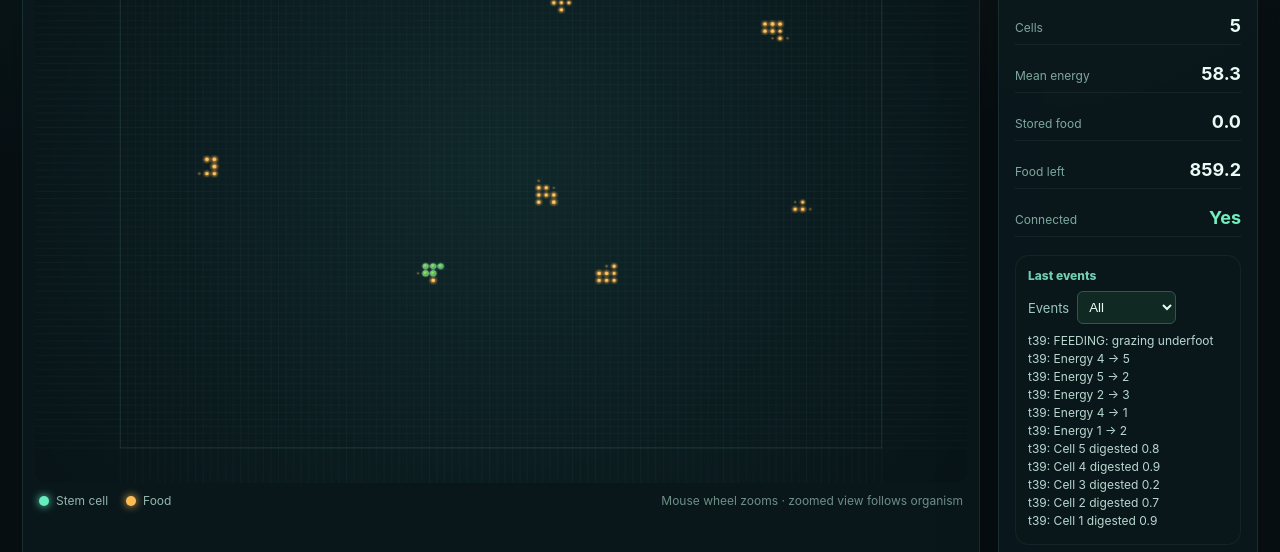
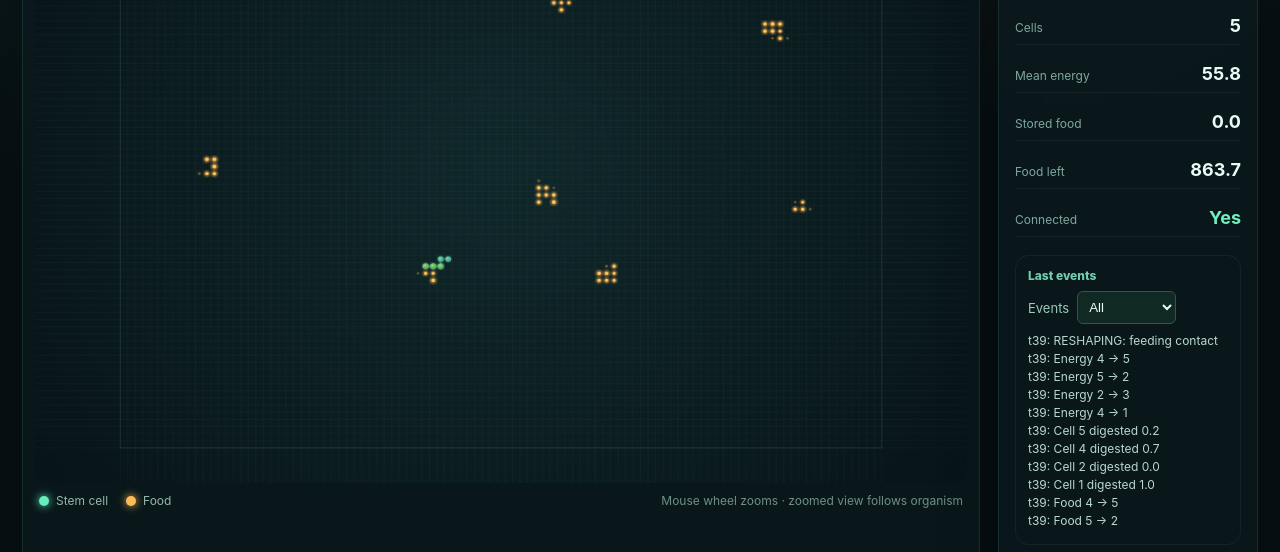
Before and after one commit to Esperimental/cell-organism-poc, a website: page src/gui/index.html in a window 1280 px wide. Shown: the part 270-822 px from the top of the page. Drawn offline with Linux system fonts and the light colour scheme.

Commit message:
Share gameplay rules across random runs and environment presets

```diff
--- a/configs/baseline.json
+++ b/configs/baseline.json
@@ -5,7 +5,6 @@
   "foodSenseRadius": 8,
   "foodSenseMinBiomass": 2,
   "grazing": {
-    "moveForageImprovement": 1.2,
     "minSupportRatio": 1.9,
     "migrationMinDistance": 10,
     "migrationSenseRadius": 60,
--- a/experiments/catalog.json
+++ b/experiments/catalog.json
@@ -1,65 +1,119 @@
 [
   {
-    "id": "fold-rich", "name": "Body language — fold over rich food",
+    "id": "fold-rich",
+    "name": "Body language — fold over rich food",
     "description": "A cross must fold around its neighbours to cover a rich square patch.",
-    "scenario": "scenarios/fold-rich.json", "seed": 1,
-    "rulesOverrides": { "reshape": { "responsive": true }, "grazing": { "migrationTargetJitterFraction": 0 } },
-    "worldOverrides": { "minX": -4, "maxX": 9, "minY": -3, "maxY": 8, "foodSpawn": { "enabled": false }, "foodSpread": { "enabled": false } },
-    "view": { "tick": 12, "speed": 1, "zoom": 1 }
+    "scenario": "scenarios/fold-rich.json",
+    "seed": 1,
+    "worldOverrides": {
+      "minX": -4,
+      "maxX": 9,
+      "minY": -3,
+      "maxY": 8,
+      "foodSpawn": {
+        "enabled": false
+      },
+      "foodSpread": {
+        "enabled": false
+      }
+    },
+    "view": {
+      "tick": 12,
+      "speed": 1,
+      "zoom": 1
+    }
   },
   {
-    "id": "balanced-feeding", "name": "Body language — balanced feeding",
+    "id": "balanced-feeding",
+    "name": "Body language — balanced feeding",
     "description": "Two similar feeding positions: observe settling and resistance to repeated reversals.",
-    "scenario": "scenarios/balanced-feeding.json", "seed": 1,
-    "rulesOverrides": { "reshape": { "responsive": true }, "grazing": { "migrationTargetJitterFraction": 0 } },
-    "worldOverrides": { "minX": -4, "maxX": 9, "minY": -3, "maxY": 8, "foodSpawn": { "enabled": false }, "foodSpread": { "enabled": false } },
-    "view": { "tick": 60, "speed": 1, "zoom": 1 }
+    "scenario": "scenarios/balanced-feeding.json",
+    "seed": 1,
+    "worldOverrides": {
+      "minX": -4,
+      "maxX": 9,
+      "minY": -3,
+      "maxY": 8,
+      "foodSpawn": {
+        "enabled": false
+      },
+      "foodSpread": {
+        "enabled": false
+      }
+    },
+    "view": {
+      "tick": 60,
+      "speed": 1,
+      "zoom": 1
+    }
   },
   {
-    "id": "leave-depleted", "name": "Body language — leave depleted food",
+    "id": "leave-depleted",
+    "name": "Body language — leave depleted food",
     "description": "Almost empty food underfoot and a fresh patch nearby: persistence must not prevent departure.",
-    "scenario": "scenarios/leave-depleted.json", "seed": 1,
-    "rulesOverrides": { "reshape": { "responsive": true }, "grazing": { "migrationTargetJitterFraction": 0 } },
-    "worldOverrides": { "minX": -4, "maxX": 9, "minY": -3, "maxY": 8, "foodSpawn": { "enabled": false }, "foodSpread": { "enabled": false } },
-    "view": { "tick": 40, "speed": 1, "zoom": 1 }
+    "scenario": "scenarios/leave-depleted.json",
+    "seed": 1,
+    "worldOverrides": {
+      "minX": -4,
+      "maxX": 9,
+      "minY": -3,
+      "maxY": 8,
+      "foodSpawn": {
+        "enabled": false
+      },
+      "foodSpread": {
+        "enabled": false
+      }
+    },
+    "view": {
+      "tick": 40,
+      "speed": 1,
+      "zoom": 1
+    }
   },
   {
     "id": "body-language",
     "name": "Body language — two food patches",
-    "description": "Fixed small world: reach, gather, feed, then leave for the second patch. Experimental body response; no random food or regrowth.",
+    "description": "Fixed small world: reach, gather, feed, then leave for the second patch. Shared game behaviour; no random food or regrowth.",
     "scenario": "scenarios/body-language.json",
     "seed": 1,
-    "rulesOverrides": {
-      "reshape": { "responsive": true, "moveEveryTicks": 3, "reachRadius": 3, "approachWeight": 3 },
-      "grazing": { "migrationTargetJitterFraction": 0 }
+    "worldOverrides": {
+      "minX": -4,
+      "maxX": 9,
+      "minY": -3,
+      "maxY": 8,
+      "foodSpawn": {
+        "enabled": false
+      },
+      "foodSpread": {
+        "enabled": false
+      }
     },
-    "worldOverrides": {
-      "minX": -4, "maxX": 9, "minY": -3, "maxY": 8,
-      "foodSpawn": { "enabled": false }, "foodSpread": { "enabled": false }
-    },
-    "view": { "tick": 60, "speed": 1, "zoom": 1 }
-  },
-  {
-    "id": "body-language-control",
-    "name": "Body language — original behaviour",
-    "description": "The identical two-patch scene with the new body response switched off, for comparison.",
-    "scenario": "scenarios/body-language.json",
-    "seed": 1,
-    "rulesOverrides": { "grazing": { "migrationTargetJitterFraction": 0 } },
-    "worldOverrides": {
-      "minX": -4, "maxX": 9, "minY": -3, "maxY": 8,
-      "foodSpawn": { "enabled": false }, "foodSpread": { "enabled": false }
-    },
-    "view": { "tick": 60, "speed": 1, "zoom": 1 }
+    "view": {
+      "tick": 60,
+      "speed": 1,
+      "zoom": 1
+    }
   },
   {
     "id": "grazing-underlay",
     "name": "Grazing underfoot",
-    "description": "Inspect feeding without translation. Matches the five-tick acceptance snapshot.",
+    "description": "Food beneath the organism: inspect feeding and adjustment with the shared game rules.",
     "scenario": "scenarios/grazing-underlay.json",
     "seed": 1,
-    "worldOverrides": { "foodSpawn": { "enabled": false }, "foodSpread": { "enabled": false } },
-    "view": { "tick": 5, "speed": 0, "zoom": 4 }
+    "worldOverrides": {
+      "foodSpawn": {
+        "enabled": false
+      },
+      "foodSpread": {
+        "enabled": false
+      }
+    },
+    "view": {
+      "tick": 5,
+      "speed": 0,
+      "zoom": 4
+    }
   },
   {
     "id": "feeding-reshape",
@@ -67,23 +121,39 @@
     "description": "An asymmetric five-cell body beside a fixed food patch. Inspect changes in food contact and shape.",
     "scenario": "scenarios/feeding-reshape.json",
     "seed": 1,
-    "worldOverrides": { "foodSpawn": { "enabled": false }, "foodSpread": { "enabled": false } },
-    "view": { "tick": 5, "speed": 0, "zoom": 4 }
+    "worldOverrides": {
+      "foodSpawn": {
+        "enabled": false
+      },
+      "foodSpread": {
+        "enabled": false
+      }
+    },
+    "view": {
+      "tick": 5,
+      "speed": 0,
+      "zoom": 4
+    }
   },
   {
     "id": "compact-birth",
     "name": "Compact birth",
-    "description": "One-tick reproduction geometry. Search, maintenance and resource transfers are disabled to match the acceptance snapshot.",
+    "description": "Compact organism on an authored map. Uses the same growth and movement rules as the game.",
     "scenario": "scenarios/compact-birth.json",
     "seed": 1,
-    "rulesOverrides": {
-      "search": { "enabled": false },
-      "maintenanceEnergy": 0,
-      "exposedEdgeEnergyCost": 0,
-      "stem": { "energyTransferRate": 0, "foodTransferRate": 0 }
+    "worldOverrides": {
+      "foodSpawn": {
+        "enabled": false
+      },
+      "foodSpread": {
+        "enabled": false
+      }
     },
-    "worldOverrides": { "foodSpawn": { "enabled": false }, "foodSpread": { "enabled": false } },
-    "view": { "tick": 1, "speed": 0, "zoom": 4 }
+    "view": {
+      "tick": 1,
+      "speed": 0,
+      "zoom": 4
+    }
   },
   {
     "id": "staged-refuel",
@@ -91,9 +161,19 @@
     "description": "Travel between small refuelling patches, shedding cells under stress. Matches the 120-tick acceptance test.",
     "scenario": "scenarios/staged-refuel.json",
     "seed": 1,
-    "rulesOverrides": { "grazing": { "migrationTargetJitterFraction": 0 } },
-    "worldOverrides": { "foodSpawn": { "enabled": false }, "foodSpread": { "enabled": false } },
-    "view": { "tick": 120, "speed": 2, "zoom": 1 }
+    "worldOverrides": {
+      "foodSpawn": {
+        "enabled": false
+      },
+      "foodSpread": {
+        "enabled": false
+      }
+    },
+    "view": {
+      "tick": 120,
+      "speed": 2,
+      "zoom": 1
+    }
   },
   {
     "id": "baseline-ecology",
@@ -102,6 +182,10 @@
     "scenario": "scenarios/food-east.json",
     "seed": 42,
     "initialFood": "generated",
-    "view": { "tick": 300, "speed": 3, "zoom": 1 }
+    "view": {
+      "tick": 300,
+      "speed": 3,
+      "zoom": 1
+    }
   }
 ]
--- a/src/gui/app.js
+++ b/src/gui/app.js
@@ -1,9 +1,9 @@
 import { computeMetrics } from '../simulation/sim.js';
 import { generateInitialFood } from '../simulation/initialWorld.js';
-import { GameSession } from '../simulation/session.js?v=grazing-scent-1';
+import { GameSession } from '../simulation/session.js?v=shared-behaviour-1';
 import { clampZoom, computeCameraLayout } from './camera.js';
 import { accumulatedSteps, speedRateForIndex } from './speed.js';
-import { loadPreset } from '../experiments/presets.js?v=grazing-scent-1';
+import { loadPreset } from '../experiments/presets.js?v=shared-behaviour-1';
 import { seekToTick } from '../experiments/seek.js';
 
 const canvas = document.getElementById('dish');
@@ -257,7 +257,7 @@ function drawCells(l, time) {
 
 function render(time = 0) {
   const duration = Math.min(280, 850 / speedRateForIndex(els.speed.value));
-  const progress = playing && rules.reshape?.responsive ? Math.max(0, Math.min(1, (time - motionStarted) / duration)) : 1;
+  const progress = playing ? Math.max(0, Math.min(1, (time - motionStarted) / duration)) : 1;
   const eased = progress * progress * (3 - 2 * progress);
   displayedPositions = new Map(state.cells.map(cell => {
     const from = motionFrom.get(cell.id) ?? cell;
--- a/src/simulation/morphology.js
+++ b/src/simulation/morphology.js
@@ -1,4 +1,4 @@
-import { clone, computeMetrics, connectedComponents, forageScore } from './sim.js?v=grazing-scent-1';
+import { connectedComponents, foodPreference, effectiveFoodIntakeRate } from './sim.js?v=shared-behaviour-1';
 
 const DIRS = [
   { dx: 1, dy: 0 },
@@ -31,7 +31,7 @@ function candidateIsConnected(state) {
   return state.cells.length <= 1 || connectedComponents(state).length === 1;
 }
 
-export function findFeedingReshape(state, rules, world, allowPreparation = true) {
+export function findFeedingReshape(state, rules, world, allowPreparation = true, foodContext = null) {
   const config = rules.reshape ?? {};
   if (!config.enabled || state.cells.length < 2) return null;
 
@@ -39,21 +39,31 @@ export function findFeedingReshape(state, rules, world, allowPreparation = true)
   const foodWeight = config.foodContactWeight ?? 10;
   const compactnessWeight = config.compactnessWeight ?? 1;
   const occupied = new Set(state.cells.map((cell) => key(cell.x, cell.y)));
-  const beforeContacts = foodContactCount(state, rules);
-  const responsive = config.responsive === true;
-  if (!responsive && beforeContacts === 0) return null;
+  const intakeRate = effectiveFoodIntakeRate(state, rules);
+  foodContext ??= {
+    edible: edibleFoodKeys(state, rules),
+    food: state.food.filter(entry => entry.amount >= (rules.foodSenseMinBiomass ?? 0.000001)),
+    values: new Map(state.food.map(f => [key(f.x, f.y), foodPreference(f, rules, intakeRate)])),
+    distances: new Map(),
+  };
+  const edible = foodContext.edible;
+  const beforeContacts = state.cells.filter(c => edible.has(key(c.x, c.y))).length;
   const reachRadius = config.reachRadius ?? 3;
-  const food = state.food.filter((entry) => entry.amount >= (rules.foodSenseMinBiomass ?? 0.000001));
-  const distanceToFood = (x, y) => food.reduce((distance, entry) =>
-    Math.min(distance, Math.abs(entry.x - x) + Math.abs(entry.y - y)), reachRadius + 1);
-  const beforeExposed = computeMetrics(state).exposedEdges;
+  const distanceToFood = (x, y) => {
+    const position = key(x, y);
+    if (!foodContext.distances.has(position)) foodContext.distances.set(position,
+      foodContext.food.reduce((distance, entry) => Math.min(distance, Math.abs(entry.x - x) + Math.abs(entry.y - y)), reachRadius + 1));
+    return foodContext.distances.get(position);
+  };
+  const neighbours = (x, y) => DIRS.filter(d => occupied.has(key(x + d.dx, y + d.dy))).length;
+  const beforeExposed = state.cells.reduce((sum, c) => sum + 4 - neighbours(c.x, c.y), 0);
 
   let best = null;
   const cells = [...state.cells].sort((a, b) => a.id - b.id);
   for (const cell of cells) {
     if (cell.energy < energyCost || !isBoundaryCell(cell, occupied)) continue;
 
-    const moves = responsive ? [...DIRS, { dx: 1, dy: 1 }, { dx: 1, dy: -1 }, { dx: -1, dy: 1 }, { dx: -1, dy: -1 }] : DIRS;
+    const moves = [...DIRS, { dx: 1, dy: 1 }, { dx: 1, dy: -1 }, { dx: -1, dy: 1 }, { dx: -1, dy: -1 }];
     for (const { dx, dy } of moves) {
       const x = cell.x + dx;
       const y = cell.y + dy;
@@ -62,32 +72,33 @@ export function findFeedingReshape(state, rules, world, allowPreparation = true)
       // A diagonal fold pivots around an attached neighbour, never across free space.
       if (dx && dy && !occupied.has(key(cell.x + dx, cell.y)) && !occupied.has(key(cell.x, cell.y + dy))) continue;
       const recent = state.bodyResponse?.reshape;
-      if (responsive && recent?.cellId === cell.id && state.tick - recent.tick < 8
+      if (recent?.cellId === cell.id && state.tick - recent.tick < 8
         && x === recent.from.x && y === recent.from.y) continue;
 
-      const candidateState = clone(state);
-      const moved = candidateState.cells.find((candidate) => candidate.id === cell.id);
-      moved.x = x;
-      moved.y = y;
+      const afterContacts = beforeContacts + Number(edible.has(destinationKey)) - Number(edible.has(key(cell.x, cell.y)));
+      const contactGain = afterContacts - beforeContacts;
+      if (contactGain < 0) continue;
+      // A preparatory move only needs one valid follow-up that gains contact.
+      if (!allowPreparation && contactGain === 0) continue;
+      // Only geometry changes during a candidate evaluation; share read-only food/world data.
+      const moved = { ...cell, x, y };
+      const candidateState = { ...state, cells: state.cells.map(c => c.id === cell.id ? moved : c) };
       if (!candidateIsConnected(candidateState)) continue;
-
-      const afterContacts = foodContactCount(candidateState, rules);
-      const contactGain = afterContacts - beforeContacts;
-      if (contactGain < 0 || (!responsive && contactGain === 0)) continue;
-      const afterExposed = computeMetrics(candidateState).exposedEdges;
+      const adjacentToOld = Math.abs(dx) + Math.abs(dy) === 1 ? 1 : 0;
+      const afterExposed = beforeExposed + 2 * (neighbours(cell.x, cell.y) - (neighbours(x, y) - adjacentToOld));
       const exposedIncrease = afterExposed - beforeExposed;
-      const approach = responsive ? distanceToFood(cell.x, cell.y) - distanceToFood(x, y) : 0;
+      const approach = distanceToFood(cell.x, cell.y) - distanceToFood(x, y);
       // Preparatory surface moves may approach food before making contact.
       // With no contact or approach, only settle an already-feeding body.
       let preparationGain = 0;
       if (!contactGain && approach <= 0 && !(beforeContacts > 0 && approach === 0 && exposedIncrease < 0)) {
-        if (!responsive || !allowPreparation || approach < 0 || beforeContacts === 0) continue;
-        const followup = findFeedingReshape(candidateState, rules, world, false);
+        if (!allowPreparation || approach < 0 || beforeContacts === 0) continue;
+        const followup = findFeedingReshape(candidateState, rules, world, false, foodContext);
         if (!followup || followup.foodContactsAfter <= beforeContacts) continue;
         preparationGain = (followup.foodContactsAfter - beforeContacts) * 2;
       }
-      const feedingGain = forageScore(candidateState.cells, candidateState, rules, 0, 0, responsive) - forageScore(state.cells, state, rules, 0, 0, responsive);
-      const score = (responsive ? feedingGain : contactGain) * foodWeight + approach * (config.approachWeight ?? 3) - exposedIncrease * compactnessWeight + preparationGain;
+      const feedingGain = (foodContext.values.get(destinationKey) ?? 0) - (foodContext.values.get(key(cell.x, cell.y)) ?? 0);
+      const score = feedingGain * foodWeight + approach * (config.approachWeight ?? 3) - exposedIncrease * compactnessWeight + preparationGain;
       if (score <= 0) continue;
 
       const candidate = {
@@ -102,6 +113,7 @@ export function findFeedingReshape(state, rules, world, allowPreparation = true)
         score,
         reason: preparationGain > 0 ? 'preparing_fold' : contactGain > 0 ? 'feeding_contact' : approach > 0 ? 'reaching' : 'settling',
       };
+      if (!allowPreparation) return candidate;
       if (!best || candidate.score > best.score || (candidate.score === best.score && candidate.cellId < best.cellId)) {
         best = candidate;
       }
--- a/src/simulation/session.js
+++ b/src/simulation/session.js
@@ -1,6 +1,6 @@
-import { clone, computeMetrics, connectedComponents, forageScore, forageSupportRatio, nearestFoodVector, normalizeState, step as stepBiology } from './sim.js?v=grazing-scent-1';
+import { clone, computeMetrics, connectedComponents, forageScore, forageSupportRatio, nearestFoodVector, normalizeState, step as stepBiology } from './sim.js?v=shared-behaviour-1';
 import { nextRandom, normalizeSeed, randomInt } from './rng.js';
-import { foodContactCount, findFeedingReshape, applyReshape } from './morphology.js?v=grazing-scent-1';
+import { foodContactCount, findFeedingReshape, applyReshape } from './morphology.js?v=shared-behaviour-1';
 
 const key = (x, y) => `${x},${y}`;
 const SEARCH_DIRS = [
@@ -240,7 +240,7 @@ function recentPastureValueFactor(state, food, rules) {
   return minimumFactor + (1 - minimumFactor) * (age / cooldown);
 }
 
-export function chooseMigrationTarget(state, rules) {
+export function chooseMigrationTarget(state, rules, world = null) {
   const component = largestComponent(state);
   if (!component.length) return null;
   const center = componentCenter(component);
@@ -260,6 +260,7 @@ export function chooseMigrationTarget(state, rules) {
   const candidates = [];
 
   for (const food of candidateTiles) {
+    if (world && !directionTowardTarget(component, food, world)) continue;
     const distance = Math.abs(food.x - center.x) + Math.abs(food.y - center.y);
     if (distance < minDistance || distance > senseRadius) continue;
 
@@ -306,16 +307,17 @@ export function chooseMigrationTarget(state, rules) {
   return candidates[0] ?? null;
 }
 
-function directionTowardTarget(component, target) {
+function directionTowardTarget(component, target, world = null) {
   const center = componentCenter(component);
   const dx = target.x - center.x;
   const dy = target.y - center.y;
-  if (Math.abs(dx) >= Math.abs(dy) && Math.abs(dx) > 0.001) return { dx: Math.sign(dx), dy: 0 };
-  if (Math.abs(dy) > 0.001) return { dx: 0, dy: Math.sign(dy) };
-  return null;
+  const directions = [{ dx: Math.sign(dx), dy: 0, distance: Math.abs(dx) }, { dx: 0, dy: Math.sign(dy), distance: Math.abs(dy) }];
+  return directions.sort((a, b) => b.distance - a.distance).find(d => d.distance > 0.001
+    && (!world || component.every(c => c.x + d.dx >= world.minX && c.x + d.dx <= world.maxX
+      && c.y + d.dy >= world.minY && c.y + d.dy <= world.maxY))) ?? null;
 }
 
-function migrationDirectionForTick(state, rules) {
+function migrationDirectionForTick(state, rules, world) {
   const component = largestComponent(state);
   if (!component.length) {
     state.migration = null;
@@ -334,7 +336,7 @@ function migrationDirectionForTick(state, rules) {
       state.migration = null;
       return { handled: false, direction: null };
     }
-    if (reachedTarget && currentSupport < minimumSupport) {
+    if ((reachedTarget && currentSupport < minimumSupport) || !directionTowardTarget(component, target, world)) {
       rememberPasture(state, target, rules);
       state.migration = null;
     }
@@ -343,7 +345,7 @@ function migrationDirectionForTick(state, rules) {
   const energyDeclining = energyTrendDemandsMigration(state, rules);
   if (!state.migration?.target && (currentForage <= 0 || currentSupport < minimumSupport || energyDeclining)) {
     if (currentForage > 0) rememberPasture(state, componentCenter(component), rules);
-    const target = chooseMigrationTarget(state, rules);
+    const target = chooseMigrationTarget(state, rules, world);
     if (target) {
       state.migration = {
         target: { x: target.x, y: target.y },
@@ -356,14 +358,14 @@ function migrationDirectionForTick(state, rules) {
 
   const moveEveryTicks = Math.max(1, rules.search?.moveEveryTicks ?? 2);
   if ((state.tick + 1) % moveEveryTicks !== 0) return { handled: true, direction: null };
-  return { handled: true, direction: directionTowardTarget(component, state.migration.target) };
+  return { handled: true, direction: directionTowardTarget(component, state.migration.target, world) };
 }
 
-function searchDirectionForTick(state, rules) {
+function searchDirectionForTick(state, rules, world) {
   const search = rules.search ?? {};
   if (!search.enabled || !state.cells.length) return null;
 
-  const migration = migrationDirectionForTick(state, rules);
+  const migration = migrationDirectionForTick(state, rules, world);
   if (migration.handled) return migration.direction;
 
   const forceEscapeSearch = hasUnderSupportedGrazing(state, rules);
@@ -425,11 +427,10 @@ export class GameSession {
     spreadFood(this.state, this.world, worldEvents);
     maybeSpawnFood(this.state, this.world, worldEvents);
     const before = includeActivity ? clone(this.state) : null;
-    const searchDirection = searchDirectionForTick(this.state, this.rules);
+    const searchDirection = searchDirectionForTick(this.state, this.rules, this.world);
     const migrationActive = Boolean(this.state.migration?.target);
-    // Opt-in while the body response is being evaluated in controlled scenes.
     // A reshaping opportunity pauses translation until the next body cadence.
-    const reshape = this.rules.reshape?.responsive && !migrationActive
+    const reshape = !migrationActive
       ? findFeedingReshape(this.state, this.rules, this.world) : null;
     if (reshape && (this.state.tick + 1) % Math.max(1, this.rules.reshape.moveEveryTicks ?? 3) === 0) {
       applyReshape(this.state, reshape);
--- a/src/simulation/sim.js
+++ b/src/simulation/sim.js
@@ -120,14 +120,16 @@ function grazingIntakeRate(food, rules, intakeRate = rules.stem.foodIntakeRate)
   return intakeRate * Math.max(minimumFraction, fullness);
 }
 
+export function foodPreference(food, rules, intakeRate) {
+  return Math.max(0, grazingIntakeRate(food, rules, intakeRate) - (food?.recentlyGrazed ?? 0) * 0.35);
+}
+
 export function forageScore(component, state, rules, dx = 0, dy = 0, preference = false) {
   const fmap = foodMap(state);
   const intakeRate = effectiveFoodIntakeRate(state, rules);
   return component.reduce((sum, cell) => {
     const food = fmap.get(key(cell.x + dx, cell.y + dy));
-    const intake = grazingIntakeRate(food, rules, intakeRate);
-    const scent = preference && rules.reshape?.responsive ? (food?.recentlyGrazed ?? 0) * 0.35 : 0;
-    return sum + Math.max(0, intake - scent);
+    return sum + (preference ? foodPreference(food, rules, intakeRate) : grazingIntakeRate(food, rules, intakeRate));
   }, 0);
 }
 
@@ -154,7 +156,7 @@ function consumeFood(state, rules, events) {
     const amount = Math.min(grazingIntakeRate(food, rules, intakeRate), capacity, food.amount);
     if (amount <= 0) continue;
     food.amount -= amount;
-    if (rules.reshape?.responsive) food.recentlyGrazed = Math.min(1, (food.recentlyGrazed ?? 0) + 0.12);
+    food.recentlyGrazed = Math.min(1, (food.recentlyGrazed ?? 0) + 0.12);
     cell.storedFood += amount;
     events.push({ tick: state.tick, type: 'food_consumed', cellId: cell.id, x: cell.x, y: cell.y, amount });
   }
@@ -410,7 +412,7 @@ export function computeMetrics(state, initialState = null) {
 export function step(stateInput, rules, world = null, fallbackDirection = null, options = {}) {
   const state = normalizeState(stateInput);
   state.tick += 1;
-  if (rules.reshape?.responsive) for (const food of state.food) {
+  for (const food of state.food) {
     food.recentlyGrazed = Math.max(0, (food.recentlyGrazed ?? 0) - 0.02);
   }
   const events = [];
@@ -425,16 +427,14 @@ export function step(stateInput, rules, world = null, fallbackDirection = null,
     if (forcedDirection) {
       direction = forcedDirection;
     } else if (currentForage > 0) {
-      const responsive = rules.reshape?.responsive;
-      const currentPreference = forageScore(component, state, rules, 0, 0, responsive);
-      const improvement = rules.grazing?.moveForageImprovement ?? 1.15;
+      const currentPreference = forageScore(component, state, rules, 0, 0, true);
       const candidates = DIRS
         .filter(({ dx, dy }) => canTranslate(component, state, dx, dy, world))
-        .map(({ dx, dy }) => ({ dx, dy, score: forageScore(component, state, rules, dx, dy, responsive) }))
+        .map(({ dx, dy }) => ({ dx, dy, score: forageScore(component, state, rules, dx, dy, true) }))
         .sort((a, b) => (b.score - a.score) || (a.dy - b.dy) || (a.dx - b.dx));
-      if (candidates[0]?.score > (responsive ? currentPreference + 0.25 : currentForage * improvement)) {
+      if (candidates[0]?.score > currentPreference + 0.25) {
         direction = candidates[0];
-      } else if ((!responsive || component.every(c => c.energy < rules.stem.maxEnergy * 0.35))
+      } else if (component.every(c => c.energy < rules.stem.maxEnergy * 0.35)
         && forageSupportRatio(component, state, rules) < (rules.grazing?.minSupportRatio ?? 1.1)) {
         const sensed = nearestFoodVector(component, state, rules);
         direction = (sensed.dx === 0 && sensed.dy === 0 && fallbackDirection) ? fallbackDirection : sensed;
```
Also changed, not shown: src/experiments/presets.js (+4 -3 lines), src/gui/index.html (+1 -1 lines), test/acceptance/body-language.test.js (+1 -5 lines), test/acceptance/compact-birth.test.js (+7 -0 lines), test/acceptance/snapshots/baseline-ecology-300.json (+10 -10 lines), test/integration/experiments.test.js (+10 -0 lines), test/integration/session.test.js (+28 -8 lines), README.md.
